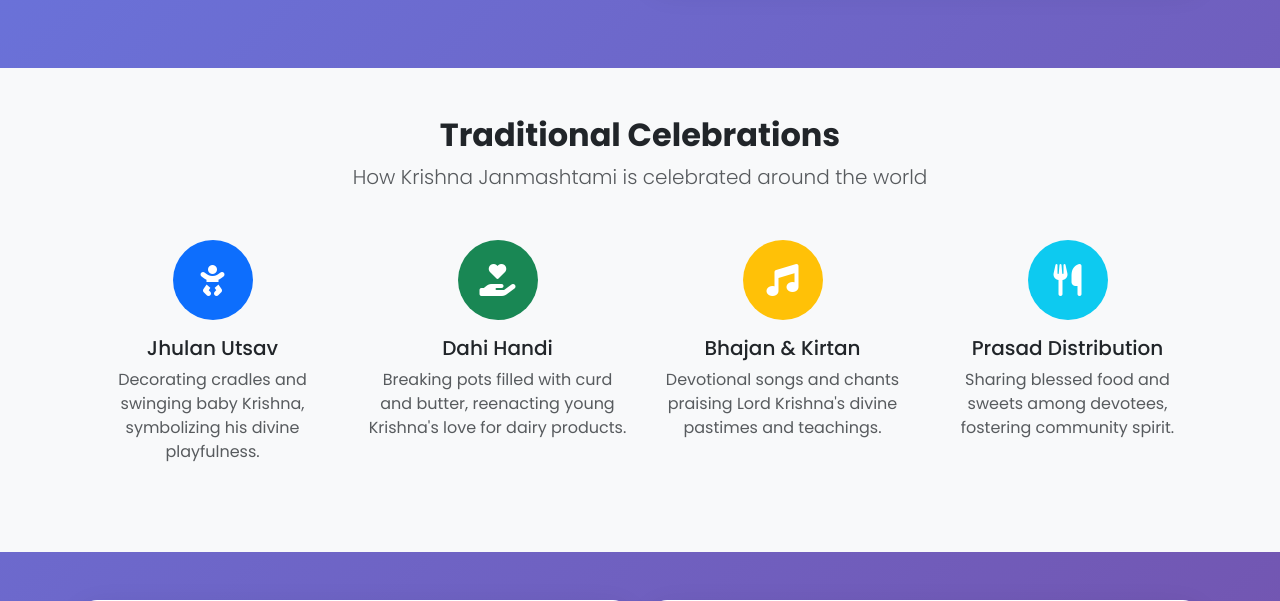
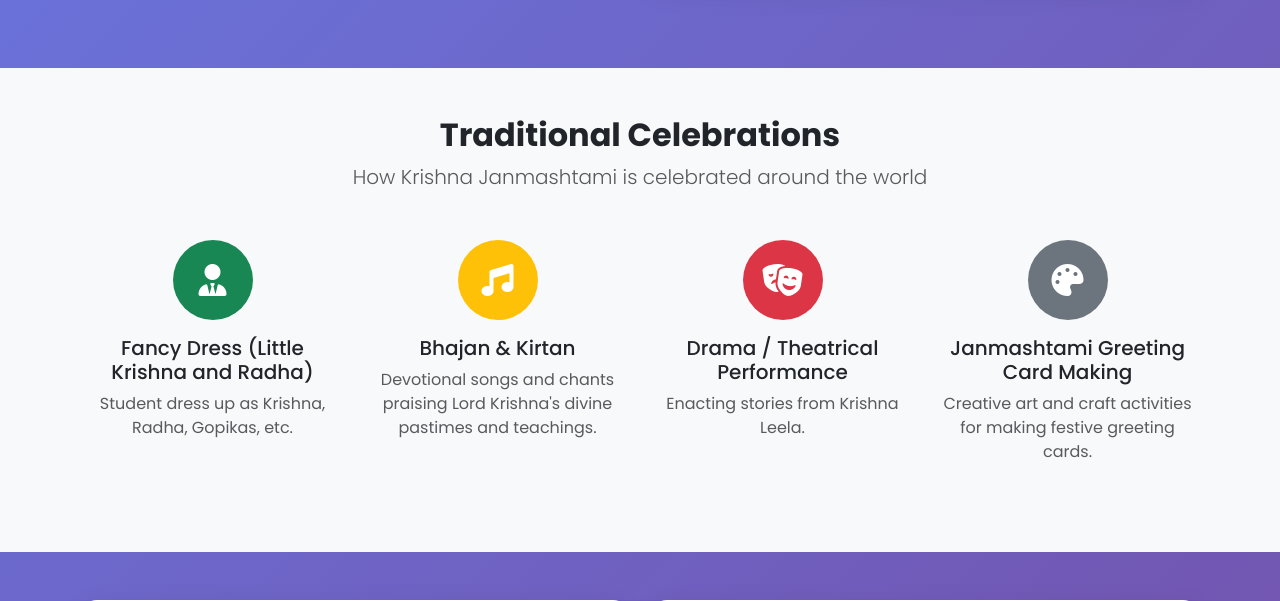
Before and after one commit to erru-2005/Krishna_Janmashtami, a Flask app: page /about in a window 1280 px wide. Shown: the part 871-1472 px from the top of the page. Run offline with Flask 3, Linux system fonts and the light colour scheme.

Commit message:
chethan12345

```diff
--- a/templates/about.html
+++ b/templates/about.html
@@ -49,22 +49,14 @@
         </div>
 
         <div class="row">
-            <div class="col-lg-3 col-md-6 mb-4">
-                <div class="text-center">
-                    <div class="bg-primary rounded-circle d-inline-flex align-items-center justify-content-center mb-3" style="width: 80px; height: 80px;">
-                        <i class="fas fa-baby text-white" style="font-size: 2rem;"></i>
-                    </div>
-                    <h5>Jhulan Utsav</h5>
-                    <p class="text-muted">Decorating cradles and swinging baby Krishna, symbolizing his divine playfulness.</p>
-                </div>
-            </div>
+
                          <div class="col-lg-3 col-md-6 mb-4">
                  <div class="text-center">
                      <div class="bg-success rounded-circle d-inline-flex align-items-center justify-content-center mb-3" style="width: 80px; height: 80px;">
-                        <i class="fas fa-hand-holding-heart text-white" style="font-size: 2rem;"></i>
+                         <i class="fas fa-user-tie text-white" style="font-size: 2rem;"></i>
                      </div>
-                    <h5>Dahi Handi</h5>
-                    <p class="text-muted">Breaking pots filled with curd and butter, reenacting young Krishna's love for dairy products.</p>
+                     <h5>Fancy Dress (Little Krishna and Radha)</h5>
+                     <p class="text-muted">Student dress up as Krishna, Radha, Gopikas, etc.</p>
                  </div>
              </div>
             <div class="col-lg-3 col-md-6 mb-4">
@@ -76,13 +68,23 @@
                     <p class="text-muted">Devotional songs and chants praising Lord Krishna's divine pastimes and teachings.</p>
                 </div>
             </div>
+
                            <div class="col-lg-3 col-md-6 mb-4">
                  <div class="text-center">
-                    <div class="bg-info rounded-circle d-inline-flex align-items-center justify-content-center mb-3" style="width: 80px; height: 80px;">
-                        <i class="fas fa-utensils text-white" style="font-size: 2rem;"></i>
+                     <div class="bg-danger rounded-circle d-inline-flex align-items-center justify-content-center mb-3" style="width: 80px; height: 80px;">
+                         <i class="fas fa-theater-masks text-white" style="font-size: 2rem;"></i>
                      </div>
-                    <h5>Prasad Distribution</h5>
-                    <p class="text-muted">Sharing blessed food and sweets among devotees, fostering community spirit.</p>
+                     <h5>Drama / Theatrical Performance</h5>
+                     <p class="text-muted">Enacting stories from Krishna Leela.</p>
+                 </div>
+             </div>
+             <div class="col-lg-3 col-md-6 mb-4">
+                 <div class="text-center">
+                     <div class="bg-secondary rounded-circle d-inline-flex align-items-center justify-content-center mb-3" style="width: 80px; height: 80px;">
+                         <i class="fas fa-palette text-white" style="font-size: 2rem;"></i>
+                     </div>
+                     <h5>Janmashtami Greeting Card Making</h5>
+                     <p class="text-muted">Creative art and craft activities for making festive greeting cards.</p>
                  </div>
              </div>
          </div>
```
Lines whose indentation alone changed are shown as unchanged.
